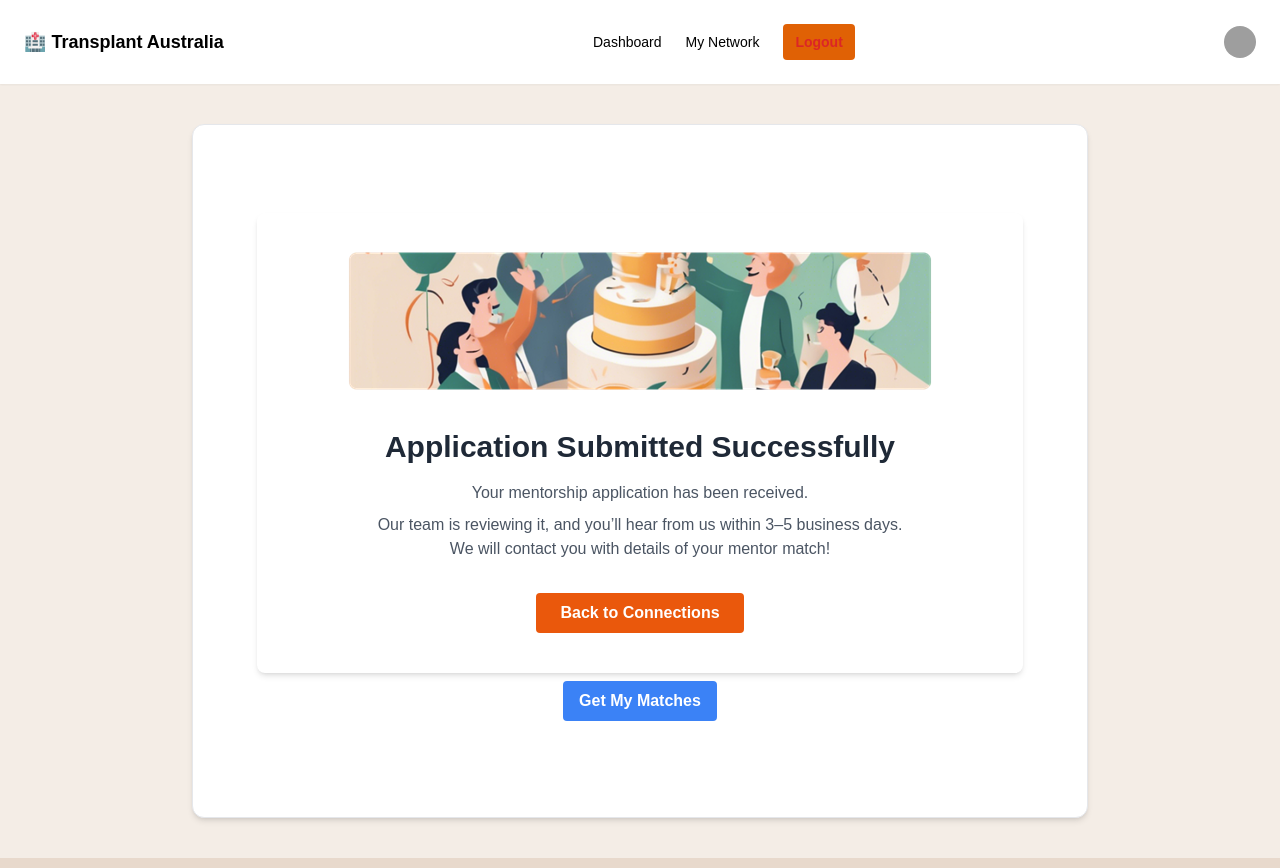
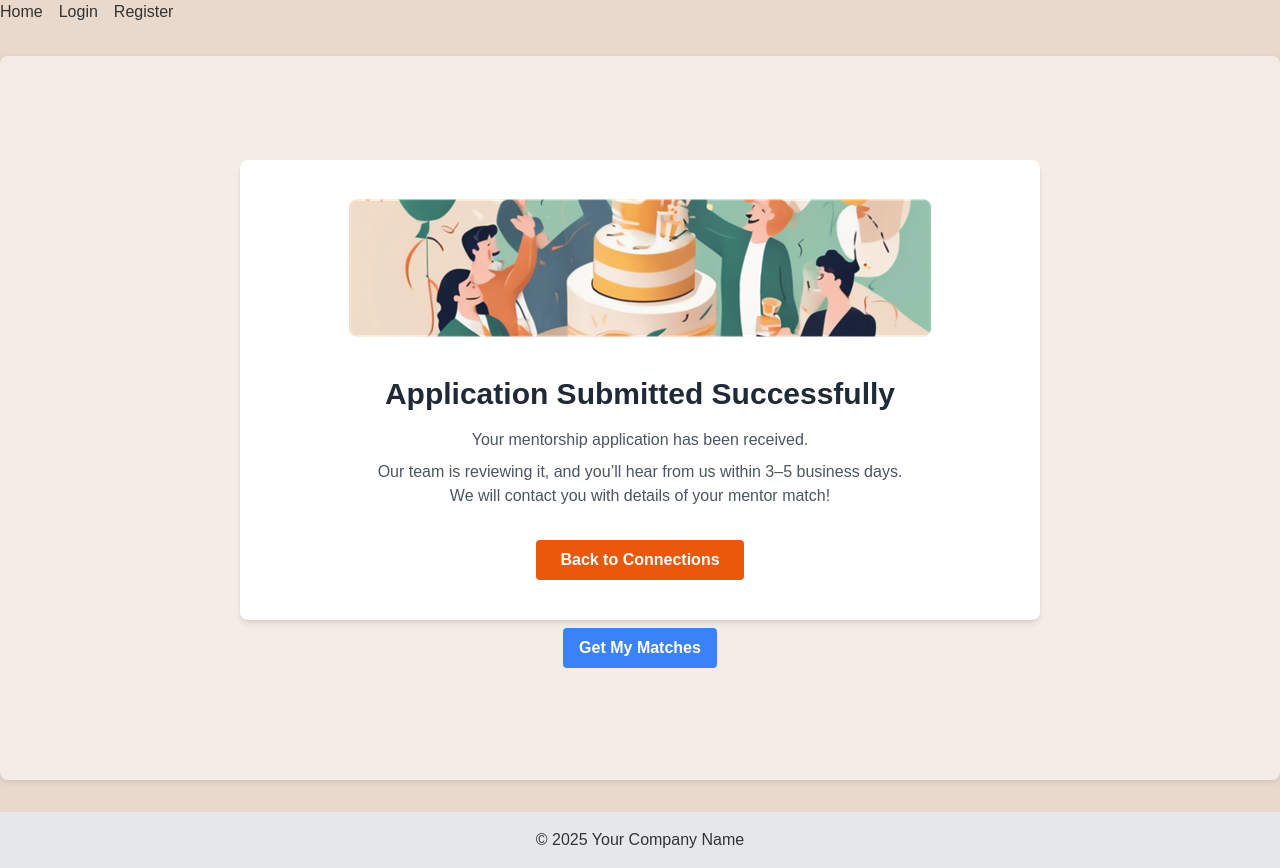
Before and after one commit to HohhotDog/Transplant-Australia-Mentoring-Platform, a React (Create React App) app in the folder Mentor-Matching-Platform/client/: page /survey/submitform in a window 1280 px wide. Built offline with nearby package versions, Linux system fonts and the light colour scheme; grey boxes are pictures that could not be loaded.

Commit message:
Fix survey flow layout, database corrections, confirmed role field usage

```diff
--- a/Mentor-Matching-Platform/client/src/App.js
+++ b/Mentor-Matching-Platform/client/src/App.js
@@ -1,9 +1,8 @@
-// src/App.js
 import React, { useState } from "react";
 import { BrowserRouter as Router, Routes, Route } from "react-router-dom";
 import "./App.css";
 
-// Import pages
+// Pages
 import HomePage from "./pages/HomePage";
 import LoginPage from "./pages/Auth/LoginPage";
 import RegisterPage from "./pages/Auth/RegisterPage";
@@ -15,21 +14,15 @@ import MentorshipSessionPage from './pages/Mentorship/MySessions';
 import RegisterSuccessInfo from "./components/Auth/RegisterSuccessInfo";
 import PasswordLost from "./components/Auth/PasswordLost";
 
-// Survey Components
-import MatchingRole from './components/Survey/MatchingRole';
-import MatchingPreferences from './components/Survey/MatchingPreferences';
-import MatchingLifestyle from "./components/Survey/MatchingLifestyle";
-import MatchingEnneagram from './components/Survey/MatchingEnneagram';
-import SubmitForm from './components/Survey/SubmitForm';
-
 // Profile Components
 import ProfileForm from "./components/Profile/ProfileCreation";
 import ProfilePage from "./components/Profile/ProfilePage";
 import PersonalDetails from "./components/Profile/PersonalDetails";
 import SecurityManagement from "./components/Profile/SecurityManagement";
 
-// Global layout
+// Layout
 import Layout from "./components/Layout";
+
 
 function App() {
     const [isLoggedIn, setIsLoggedIn] = useState(false);
@@ -63,11 +56,8 @@ function App() {
                     <Route index element={<HomePage />} />
 
                     {/* Survey Flow */}
-                    <Route path="survey" element={<MatchingRole />} />
-                    <Route path="survey/preferences" element={<MatchingPreferences />} />
-                    <Route path="survey/lifestyle" element={<MatchingLifestyle />} />
-                    <Route path="survey/enneagram" element={<MatchingEnneagram />} />
-                    <Route path="survey/submitform" element={<SubmitForm />} />
+                    <Route path="survey/*" element={<SurveyPage />} />
+
 
                     {/* Sessions */}
                     <Route path="sessions" element={<SessionPage />} />
--- a/Mentor-Matching-Platform/client/src/components/Layout.jsx
+++ b/Mentor-Matching-Platform/client/src/components/Layout.jsx
@@ -1,28 +1,20 @@
+// src/components/Layout.jsx
 import React from "react";
-import { Outlet, useLocation } from "react-router-dom";
+import { Outlet } from "react-router-dom";
 import NavBar from "./Navigation/NavBar";
-import ApplicationLayout from "./Survey/ApplicationLayout";
 
-const Layout = ({ isLoggedIn, handleLogout }) => {
-  const location = useLocation();
-  const isSurveyPage = location.pathname.startsWith("/survey");
-
-  if (isSurveyPage) {
-    return (
-      <ApplicationLayout>
-        <Outlet />
-      </ApplicationLayout>
-    );
-  }
-
+const Layout = ({ isLoggedIn, handleLogout }) => { // 接收 props
   return (
     <div className="min-h-screen flex flex-col bg-lightbrown">
+      {/* Pass login state and logout handler to NavBar */}
       <NavBar isLoggedIn={isLoggedIn} handleLogout={handleLogout} />
 
+      {/* Main Content */}
       <main className="flex-grow container mx-auto px-4 py-4">
         <Outlet />
       </main>
 
+      {/* Footer */}
       <footer className="bg-gray-200 text-center p-4">
         © 2025 Your Company Name
       </footer>
--- a/Mentor-Matching-Platform/client/src/components/Survey/ApplicationLayout.jsx
+++ /dev/null
@@ -1,43 +0,0 @@
-import { Link } from "react-router-dom";
-
-const ApplicationLayout = ({ children }) => {
-  return (
-    <div className="min-h-screen bg-[#f4ede6] text-black">
-      <header className="flex items-center justify-between px-6 py-4 bg-white shadow-sm">
-        <div className="flex items-center gap-2">
-          <span className="text-lg font-bold">🏥 Transplant Australia</span>
-        </div>
-
-        <nav className="flex items-center gap-6 text-sm">
-          <Link to="/dashboard" className="hover:underline">Dashboard</Link>
-          <Link to="/network" className="hover:underline">My Network</Link>
-          <button
-            onClick={async () => {
-              await fetch("/api/logout", { method: "POST", credentials: "include" });
-              window.location.href = "/";
-            }}
-            className="hover:underline text-sm text-red-600"
-          >
-            Logout
-          </button>
-        </nav>
-
-        <div>
-          <img
-            src="/path-to-avatar.jpg"
-            alt="User Avatar"
-            className="w-8 h-8 rounded-full object-cover"
-          />
-        </div>
-      </header>
-
-      <main className="py-10 px-4">
-        <div className="max-w-4xl mx-auto bg-white rounded-xl shadow-md p-10 border">
-          {children}
-        </div>
-      </main>
-    </div>
-  );
-};
-
-export default ApplicationLayout;
--- a/Mentor-Matching-Platform/client/src/components/Survey/MatchingRole.js
+++ b/Mentor-Matching-Platform/client/src/components/Survey/SurveyStart.js
@@ -1,7 +1,8 @@
+// src/components/Survey/SurveyStart.js
 import React, { useEffect, useState } from 'react';
 import { useNavigate } from 'react-router-dom';
 
-const MatchingRole = () => {
+const SurveyStart = () => {
   const navigate = useNavigate();
   const [selectedRole, setSelectedRole] = useState(null);
   const [profile, setProfile] = useState({});
@@ -141,4 +142,4 @@ const MatchingRole = () => {
   );
 };
 
-export default MatchingRole;
+export default SurveyStart;
--- a/Mentor-Matching-Platform/client/src/pages/Mentorship/SurveyPage.js
+++ b/Mentor-Matching-Platform/client/src/pages/Mentorship/SurveyPage.js
@@ -1,15 +1,23 @@
 // src/pages/SurveyPage.js
-import React from "react";
-import SurveyForm from "../../components/Survey/SurveyForm";
-import MatchResult from "../../components/Match/MatchResult";
+import React from 'react';
+import { Routes, Route } from 'react-router-dom';
+
+import SurveyStart from '../../components/Survey/SurveyStart';
+import MatchingPreferences from '../../components/Survey/MatchingPreferences';
+import MatchingLifestyle from '../../components/Survey/MatchingLifestyle';
+import MatchingEnneagram from '../../components/Survey/MatchingEnneagram';
+import SubmitForm from '../../components/Survey/SubmitForm';
 
 const SurveyPage = () => {
   return (
-    <div className="mx-auto" style={{ maxWidth: '36rem' /* 36rem ≈ max-w-xl */ }}>
-      <h2>Survey</h2>
-      <SurveyForm />
-      <hr />
-      <MatchResult />
+    <div className="max-w-4xl mx-auto p-6">
+      <Routes>
+        <Route path="/" element={<SurveyStart />} />
+        <Route path="preferences" element={<MatchingPreferences />} />
+        <Route path="lifestyle" element={<MatchingLifestyle />} />
+        <Route path="enneagram" element={<MatchingEnneagram />} />
+        <Route path="submitform" element={<SubmitForm />} />
+      </Routes>
     </div>
   );
 };
```
Also changed, not shown: 1 other file (tests, documents, lock files or other folders). Lines whose indentation alone changed are shown as unchanged.
